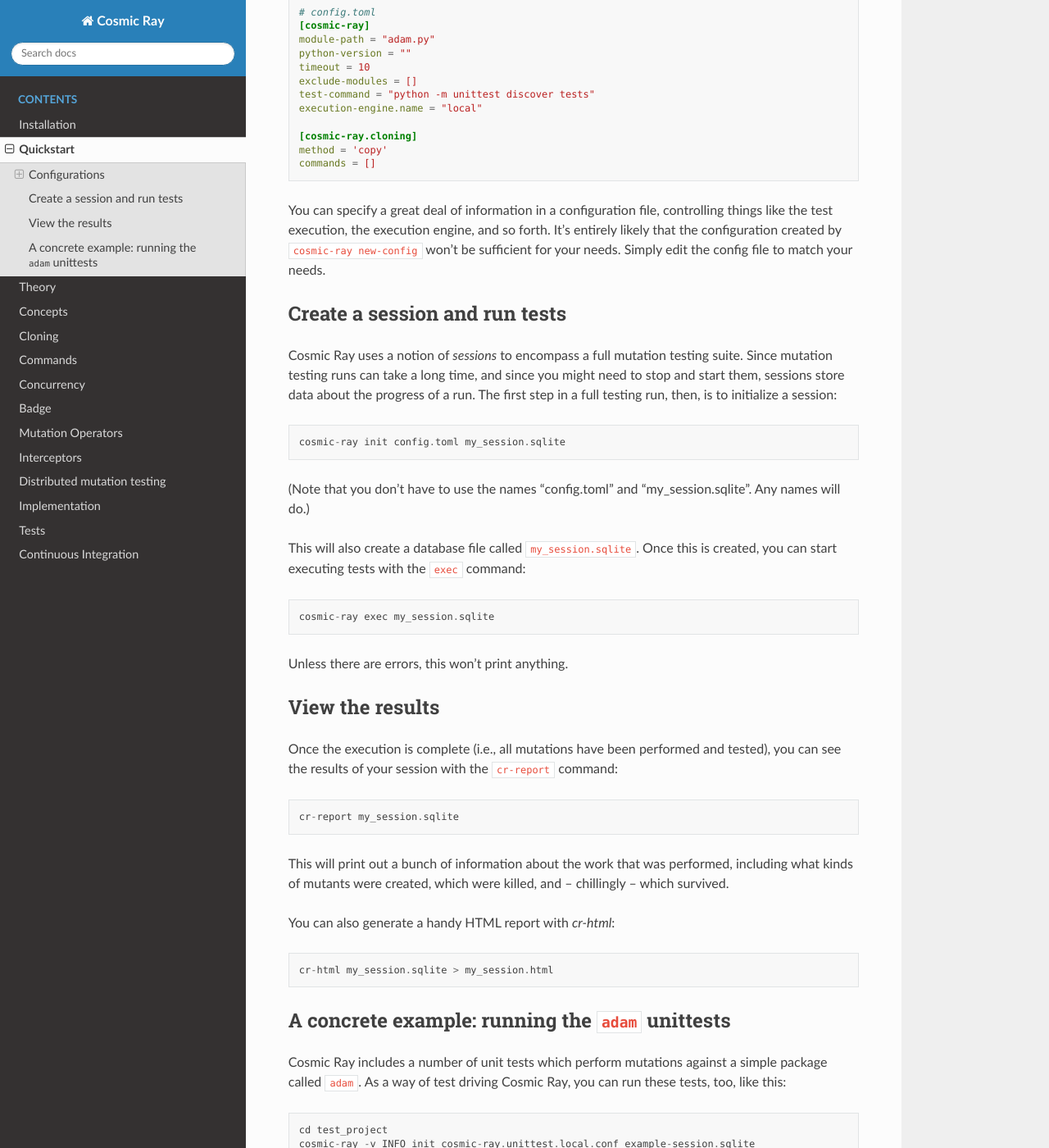
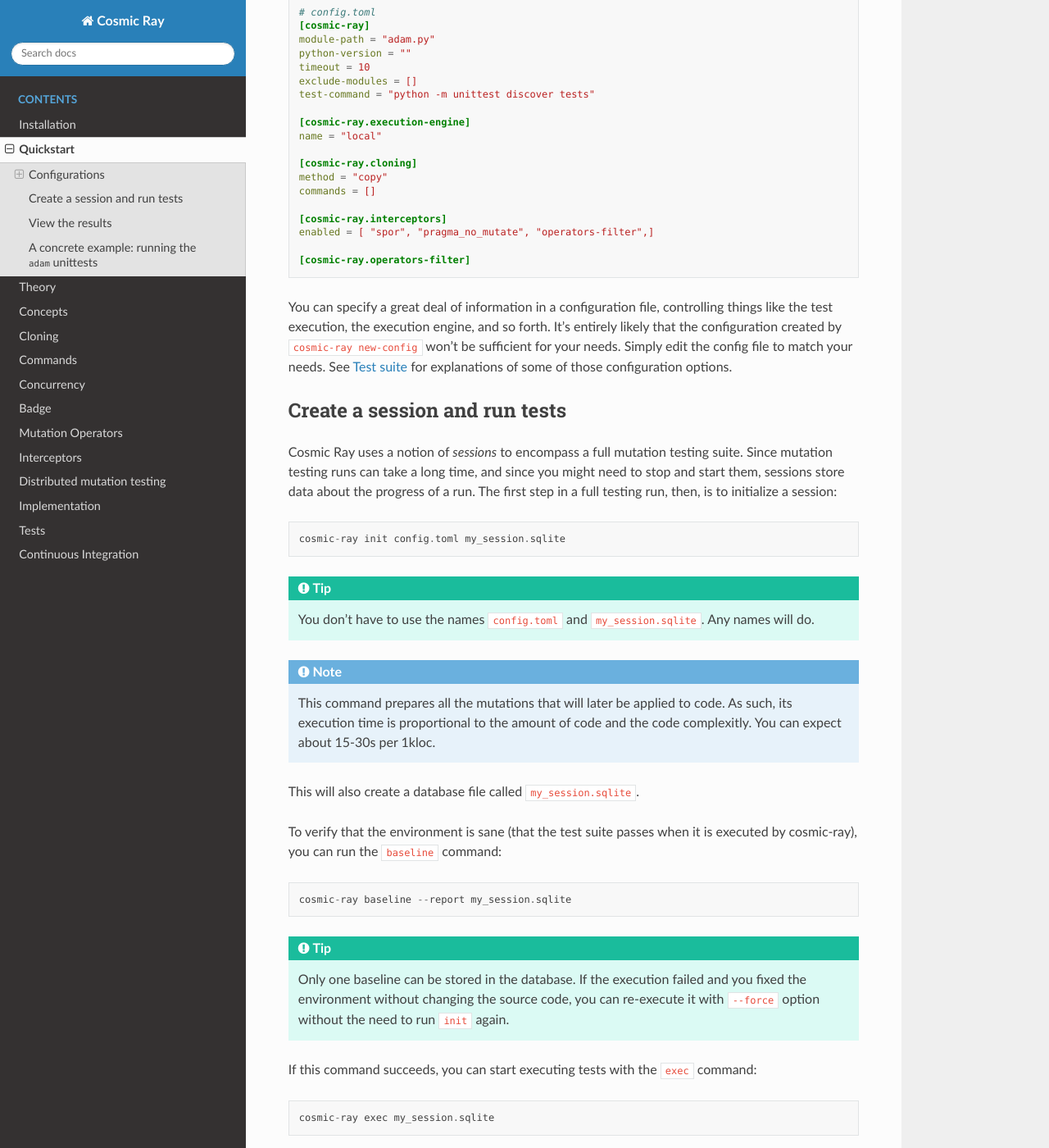
Before and after one commit to sixty-north/cosmic-ray, a Sphinx documentation site: the page built from docs/source/quickstart.rst, in a window 1280 px wide and 1400 px high, scrolled down 726 px. Shown: the whole window at 82% size. Built offline with Sphinx 7.4.7 and the Read the Docs theme 2.0.0, drawn with Linux system fonts in a browser that asks for light colours; some of the changed text lies outside the part shown.

Commit message:
Documentation updates (#489)
* docs: update example .toml file

interceptors and operators-filter are now included by default as a
result of `new-config` execution so include them in the example
config file

* docs: update Quickstart, introduce baseline

update the formatting of the quickstart a bit, add information
about few "gotchas", document use of the baseline command

* add baseline to Commands section

* fix cross-linking in Commands section

* docs: add notes on use of the test suite

with pytest and nose, the mutation testing can be sped up a bit, give
examples how and why.

* docs: use code blocks in Concepts module

`text` gives italicised text in reStructuredText
``text`` gives code formatting/monospaced font

use the code formatting for actual code, file names and fields from
config file

* don't require specify python version for tox lint style or docs

python3.6 is a bit old, python3.8 just shipped, to keep churn to
minimum, ask just for python3, any new version will do for those
tasks

```diff
--- a/docs/source/distributed.rst
+++ b/docs/source/distributed.rst
@@ -97,6 +97,8 @@
 install Cosmic Ray into and run workers from a virtual environment into
 which you've installed the modules under test.
 
+.. _running_distributed_mutation_testing:
+
 Running distributed mutation testing
 ------------------------------------
 
--- a/docs/source/quickstart.rst
+++ b/docs/source/quickstart.rst
@@ -38,16 +38,25 @@
     timeout = 10
     exclude-modules = []
     test-command = "python -m unittest discover tests"
-    execution-engine.name = "local"
+
+    [cosmic-ray.execution-engine]
+    name = "local"
 
     [cosmic-ray.cloning]
-    method = 'copy'
+    method = "copy"
     commands = []
+
+    [cosmic-ray.interceptors]
+    enabled = [ "spor", "pragma_no_mutate", "operators-filter",]
+
+    [cosmic-ray.operators-filter]
 
 You can specify a great deal of information in a configuration file, controlling
 things like the test execution, the execution engine, and so forth. It's
 entirely likely that the configuration created by ``cosmic-ray new-config`` won't be
 sufficient for your needs. Simply edit the config file to match your needs.
+See :ref:`Test suite<test_suite>` for explanations of some of those
+configuration options.
 
 Create a session and run tests
 ------------------------------
@@ -61,17 +70,44 @@
 
     cosmic-ray init config.toml my_session.sqlite
 
-(Note that you don't have to use the names "config.toml" and "my_session.sqlite".
-Any names will do.)
+.. Tip::
+    You don't have to use the names ``config.toml`` and ``my_session.sqlite``.
+    Any names will do.
 
-This will also create a database file called ``my_session.sqlite``. Once this is
-created, you can start executing tests with the ``exec`` command:
+.. Note::
+    This command prepares all the mutations that will later be applied to code.
+    As such, its execution time is proportional to the amount of code and
+    the code complexitly. You can expect about 15-30s per 1kloc.
+
+This will also create a database file called ``my_session.sqlite``.
+
+To verify that the environment is sane (that the test suite passes when it is
+executed by cosmic-ray), you can run the ``baseline`` command:
+
+::
+
+    cosmic-ray baseline --report my_session.sqlite
+
+.. Tip::
+    Only one baseline can be stored in the database. If the execution failed
+    and you fixed the environment without changing the source code, you
+    can re-execute it with ``--force`` option without the need to run ``init``
+    again.
+
+If this command succeeds, you can start executing tests with the ``exec``
+command:
 
 ::
 
     cosmic-ray exec my_session.sqlite
 
 Unless there are errors, this won't print anything.
+
+.. Tip::
+    Because this command executes the provided test suite for every mutation
+    it selected, it will require many times more time to execute than the
+    whole test suite. It can be killed at any point though and restarted
+    while keepting the status of executated mutations between the runs.
 
 View the results
 ----------------
@@ -87,6 +123,10 @@
 This will print out a bunch of information about the work that was
 performed, including what kinds of mutants were created, which were
 killed, and – chillingly – which survived.
+
+.. Tip::
+    You can execute ``cr-report`` while ``cosmic-ray exec`` is running to
+    view the progress the latter is making.
 
 You can also generate a handy HTML report with `cr-html`:
 
```
Also changed, not shown: docs/source/commands.rst (+5 -3 lines), docs/source/concepts.rst (+27 -10 lines), 1 other file.
